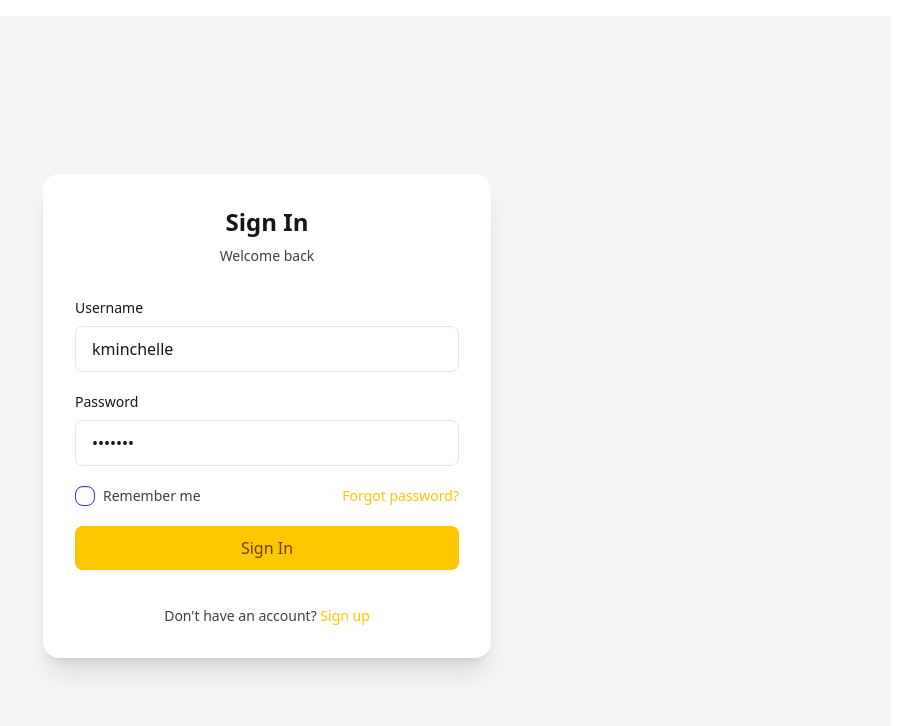
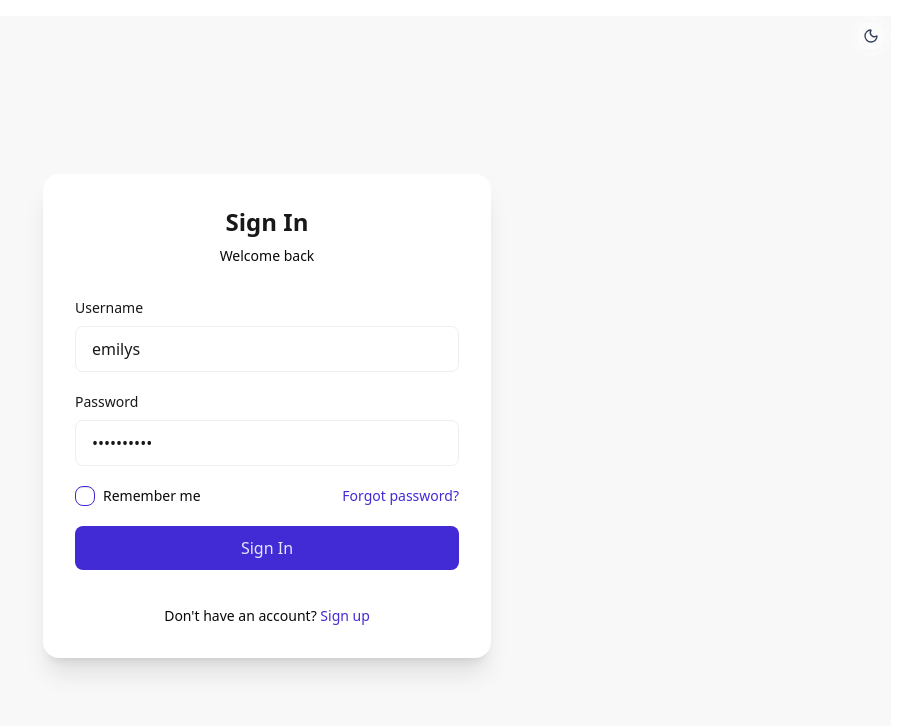
Before and after one commit to venawm/coding-challange, a React (Vite) app: page / in a window 1280 px wide. Shown: the top 726 px of the page, without its empty margins (373-1280 px from the left). Built offline with nearby package versions, Linux system fonts and the light colour scheme.

Commit message:
feat: add global theme

```diff
--- a/index.html
+++ b/index.html
@@ -1,5 +1,5 @@
-<!doctype html>
-<html lang="en">
+<!DOCTYPE html>
+<html lang="en" data-theme="cupcake">
   <head>
     <meta charset="UTF-8" />
     <link rel="icon" type="image/svg+xml" href="/vite.svg" />
--- a/package.json
+++ b/package.json
@@ -17,7 +17,8 @@
     "react": "^19.1.1",
     "react-dom": "^19.1.1",
     "react-router-dom": "^7.9.4",
-    "tailwindcss": "^4.1.14"
+    "tailwindcss": "^4.1.14",
+    "theme-change": "^2.5.0"
   },
   "devDependencies": {
     "@eslint/js": "^9.36.0",
--- a/src/App.tsx
+++ b/src/App.tsx
@@ -1,49 +1,50 @@
-import { BrowserRouter as Router, Routes, Route, Link } from "react-router-dom";
+import { BrowserRouter as Router, Routes, Route } from "react-router-dom";
 import LoginPage from "./pages/Login";
 import { AuthProvider } from "./context/AuthContext";
-
 import ProtectedRoute from "./components/protected-route";
 import Layout from "./components/dashboard/layout";
 import UsersPage from "./pages/Users";
 import UserDetailPage from "./pages/UserDetail";
 import { PreferencesProvider } from "./context/UserPreferencesContext";
 import FavoritesPage from "./pages/Favourites";
+import ThemeSwitcher from "./components/ui/theme-switch";
 
 function App() {
   return (
     <Router>
       <AuthProvider>
+        <ThemeSwitcher />
         <PreferencesProvider>
           <Routes>
             <Route path="/" element={<LoginPage />} />
             <Route
               path="/dashboard/users"
               element={
-                // <ProtectedRoute>
+                <ProtectedRoute>
                   <Layout>
                     <UsersPage />
                   </Layout>
-                // </ProtectedRoute>
+                </ProtectedRoute>
               }
-            />{" "}
+            />
             <Route
               path="/dashboard/favourites"
               element={
-                // <ProtectedRoute>
+                <ProtectedRoute>
                   <Layout>
                     <FavoritesPage />
                   </Layout>
-                // </ProtectedRoute>
+                </ProtectedRoute>
               }
             />
             <Route
               path="/dashboard/users/:userId"
               element={
-                // <ProtectedRoute>
+                <ProtectedRoute>
                   <Layout>
                     <UserDetailPage />
                   </Layout>
-                // </ProtectedRoute>
+                </ProtectedRoute>
               }
             />
           </Routes>
--- /dev/null
+++ b/src/components/ui/theme-switch.tsx
@@ -0,0 +1,50 @@
+import { useEffect, useState } from "react";
+import { Sun, Moon } from "lucide-react";
+
+const THEME_STORAGE_KEY = "app-theme";
+
+export default function ThemeSwitcher() {
+  const [theme, setTheme] = useState("light");
+  const [mounted, setMounted] = useState(false);
+
+  useEffect(() => {
+    const savedTheme = localStorage.getItem(THEME_STORAGE_KEY) || "light";
+    setTheme(savedTheme);
+    applyTheme(savedTheme);
+    setMounted(true);
+  }, []);
+
+  const applyTheme = (newTheme: string) => {
+    const html = document.documentElement;
+    if (newTheme === "dark") {
+      html.setAttribute("data-theme", "dark");
+    } else {
+      html.removeAttribute("data-theme");
+    }
+  };
+
+  const toggleTheme = () => {
+    const newTheme = theme === "light" ? "dark" : "light";
+    setTheme(newTheme);
+    localStorage.setItem(THEME_STORAGE_KEY, newTheme);
+    applyTheme(newTheme);
+  };
+
+  if (!mounted) return null;
+
+  return (
+    <button
+      onClick={toggleTheme}
+      className="fixed top-4 right-4 z-50 w-10 h-10 rounded-full backdrop-blur-md bg-white/15 dark:bg-black/15 border border-white/25 dark:border-white/10 flex items-center justify-center transition-all duration-300 hover:bg-white/25 dark:hover:bg-black/25 group"
+      aria-label="Toggle theme"
+    >
+      <div className="w-7 h-7 rounded-full backdrop-blur-sm bg-white/30 dark:bg-white/10 flex items-center justify-center transition-all duration-300 group-hover:bg-white/40 dark:group-hover:bg-white/20">
+        {theme === "light" ? (
+          <Moon className="w-4 h-4 text-slate-700 transition-transform duration-300" />
+        ) : (
+          <Sun className="w-4 h-4 text-yellow-300 transition-transform duration-300" />
+        )}
+      </div>
+    </button>
+  );
+}
--- a/src/components/ui/user-row.tsx
+++ b/src/components/ui/user-row.tsx
@@ -5,9 +5,15 @@ import { usePreferences } from "../../context/UserPreferencesContext";
 const UserRow: React.FC<{ user: User }> = ({ user }) => {
   const { favorites, toggleFavorite } = usePreferences();
   const isFavorite = favorites.includes(user.id);
+  const navigate = useNavigate();
 
   return (
-    <tr className="border-b border-base-300 hover:bg-base-200">
+    <tr
+      className="border-b border-base-300 hover:bg-base-200 hover:cursor-pointer"
+      onClick={() => {
+        navigate(`/dashboard/users/${user.id}`);
+      }}
+    >
       <td>
         <button
           className="btn btn-ghost btn-xs"
--- a/src/context/AuthContext.tsx
+++ b/src/context/AuthContext.tsx
@@ -84,7 +84,7 @@ export const AuthProvider: React.FC<{ children: ReactNode }> = ({
       localStorage.setItem("token", token);
       localStorage.setItem("refreshToken", refreshToken);
 
-      navigate("/profile");
+      navigate("/dashboard/users");
       return { success: true };
     } catch (error: any) {
       return {
@@ -100,7 +100,7 @@ export const AuthProvider: React.FC<{ children: ReactNode }> = ({
     setToken(null);
     setRefreshToken(null);
     localStorage.clear();
-    navigate("/login");
+    navigate("/");
   };
 
   // Refresh token function
--- a/src/context/UserPreferencesContext.tsx
+++ b/src/context/UserPreferencesContext.tsx
@@ -61,7 +61,7 @@ export const PreferencesProvider: React.FC<{ children: React.ReactNode }> = ({
     setIsHydrated(true);
   }, []);
 
-  // Save to localStorage whenever state changes (after hydration)
+  // Save to localStorage whenever state changes
 
   useEffect(() => {
     if (isHydrated) {
--- a/src/index.css
+++ b/src/index.css
@@ -1,30 +1,71 @@
 @import "tailwindcss";
-@plugin "daisyui";
+@plugin "daisyui" {
+  themes: light --default, dark --prefersdark, cupcake;
+}
 
-@theme inline {
+@plugin "daisyui/theme" {
+  name: "cupcake";
+  default: false;
+  prefersdark: false;
+  color-scheme: "light";
   --color-base-100: oklch(100% 0 0);
   --color-base-200: oklch(97% 0 0);
-  --color-base-300: oklch(92% 0 0);
-  --color-base-content: oklch(20% 0 0);
-  --color-primary: oklch(85% 0.199 91.936);
-  --color-primary-content: oklch(42% 0.095 57.708);
-  --color-secondary: oklch(75% 0.183 55.934);
-  --color-secondary-content: oklch(40% 0.123 38.172);
-  --color-accent: oklch(0% 0 0);
+  --color-base-300: oklch(94% 0 0);
+  --color-base-content: oklch(0% 0 0);
+  --color-primary: oklch(15.906% 0 0);
+  --color-primary-content: oklch(100% 0 0);
+  --color-secondary: oklch(21.455% 0.001 17.278);
+  --color-secondary-content: oklch(100% 0 0);
+  --color-accent: oklch(26.861% 0 0);
   --color-accent-content: oklch(100% 0 0);
-  --color-neutral: oklch(37% 0.01 67.558);
-  --color-neutral-content: oklch(92% 0.003 48.717);
+  --color-neutral: oklch(0% 0 0);
+  --color-neutral-content: oklch(100% 0 0);
+  --color-info: oklch(79.54% 0.103 205.9);
+  --color-info-content: oklch(15.908% 0.02 205.9);
+  --color-success: oklch(90.13% 0.153 164.14);
+  --color-success-content: oklch(18.026% 0.03 164.14);
+  --color-warning: oklch(88.37% 0.135 79.94);
+  --color-warning-content: oklch(17.674% 0.027 79.94);
+  --color-error: oklch(78.66% 0.15 28.47);
+  --color-error-content: oklch(15.732% 0.03 28.47);
+  --radius-selector: 2rem;
+  --radius-field: 0.25rem;
+  --radius-box: 0.5rem;
+  --size-selector: 0.25rem;
+  --size-field: 0.25rem;
+  --border: 1px;
+  --depth: 0;
+  --noise: 0;
+}
+
+@plugin "daisyui/theme" {
+  name: "dark";
+  default: false;
+  prefersdark: false;
+  color-scheme: "light";
+  --color-base-100: oklch(25.33% 0.016 252.42);
+  --color-base-200: oklch(23.26% 0.014 253.1);
+  --color-base-300: oklch(21.15% 0.012 254.09);
+  --color-base-content: oklch(97.807% 0.029 256.847);
+  --color-primary: oklch(58% 0.233 277.117);
+  --color-primary-content: oklch(96% 0.018 272.314);
+  --color-secondary: oklch(65% 0.241 354.308);
+  --color-secondary-content: oklch(94% 0.028 342.258);
+  --color-accent: oklch(77% 0.152 181.912);
+  --color-accent-content: oklch(38% 0.063 188.416);
+  --color-neutral: oklch(14% 0.005 285.823);
+  --color-neutral-content: oklch(92% 0.004 286.32);
   --color-info: oklch(74% 0.16 232.661);
-  --color-info-content: oklch(39% 0.09 240.876);
+  --color-info-content: oklch(29% 0.066 243.157);
   --color-success: oklch(76% 0.177 163.223);
   --color-success-content: oklch(37% 0.077 168.94);
   --color-warning: oklch(82% 0.189 84.429);
   --color-warning-content: oklch(41% 0.112 45.904);
-  --color-error: oklch(70% 0.191 22.216);
-  --color-error-content: oklch(39% 0.141 25.723);
-  --radius-selector: 1rem;
-  --radius-field: 0.5rem;
-  --radius-box: 1rem;
+  --color-error: oklch(71% 0.194 13.428);
+  --color-error-content: oklch(27% 0.105 12.094);
+  --radius-selector: 0.5rem;
+  --radius-field: 0.25rem;
+  --radius-box: 0.5rem;
   --size-selector: 0.25rem;
   --size-field: 0.25rem;
   --border: 1px;
--- a/src/pages/Favourites.tsx
+++ b/src/pages/Favourites.tsx
@@ -42,7 +42,6 @@ const FavoritesPage: React.FC = () => {
 
       setTotal(validUsers.length);
 
-      // Apply pagination
       const start = (page - 1) * itemsPerPage;
       setUsers(validUsers.slice(start, start + itemsPerPage) as User[]);
     } catch (err) {
@@ -105,7 +104,7 @@ const FavoritesPage: React.FC = () => {
                         <th className="bg-base-100">Role</th>
                       </tr>
                     </thead>
-                    <tbody>
+                    <tbody onClick={() => window.location.reload()}>
                       {users.length > 0 ? (
                         users.map((user) => (
                           <UserRow key={user.id} user={user} />
--- a/src/pages/Login.tsx
+++ b/src/pages/Login.tsx
@@ -5,8 +5,8 @@ import { useAuth } from "../context/AuthContext";
 
 const LoginPage: React.FC = () => {
   const { login, user } = useAuth();
-  const [username, setUsername] = useState("kminchelle");
-  const [password, setPassword] = useState("0lelplR");
+  const [username, setUsername] = useState("emilys");
+  const [password, setPassword] = useState("emilyspass");
   const [error, setError] = useState<string | null>(null);
   const [isLoggingIn, setIsLoggingIn] = useState(false);
 
--- a/src/pages/UserDetail.tsx
+++ b/src/pages/UserDetail.tsx
@@ -70,10 +70,10 @@ const UserProfile: React.FC = () => {
         className="inline-flex items-center gap-2 text-sm  mb-2"
       >
         <ArrowLeft className="w-4 h-4" />
-        Back to Users
+        Back
       </Link>
 
-      <div className="min-h-screen bg-base-200 ">
+      <div className="min-h-screen bg- ">
         <div className="max-w-7xl mx-auto">
           <Card className="overflow-hidden">
             <div className="flex flex-col lg:flex-row">
--- a/src/pages/Users.tsx
+++ b/src/pages/Users.tsx
@@ -7,6 +7,7 @@ import UserRow from "../components/ui/user-row";
 import Pagination from "../components/ui/pagination";
 import ItemsPerPageSelector from "../components/ui/item-per-page-selector";
 import { usePreferences } from "../context/UserPreferencesContext";
+import LoadingSpinner from "../components/ui/loader";
 
 const UsersPage: React.FC = () => {
   const preferences = usePreferences();
@@ -70,9 +71,7 @@ const UsersPage: React.FC = () => {
 
       <div className="bg-base-100 rounded-xl overflow-hidden">
         {loading ? (
-          <div className="flex justify-center items-center h-64">
-            <span className="loading loading-spinner loading-lg"></span>
-          </div>
+          <LoadingSpinner />
         ) : (
           <>
             <div className="overflow-x-auto">
```
Also changed, not shown: 1 other file (tests, documents, lock files or other folders). Lines whose indentation alone changed are shown as unchanged.
